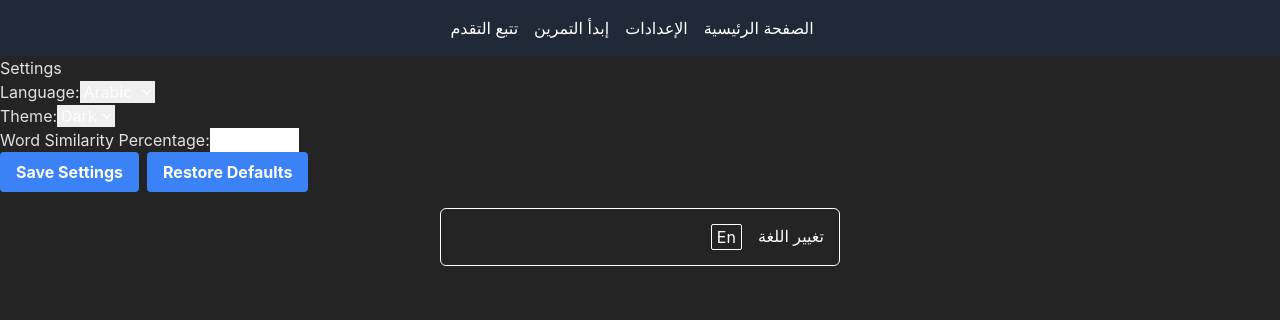
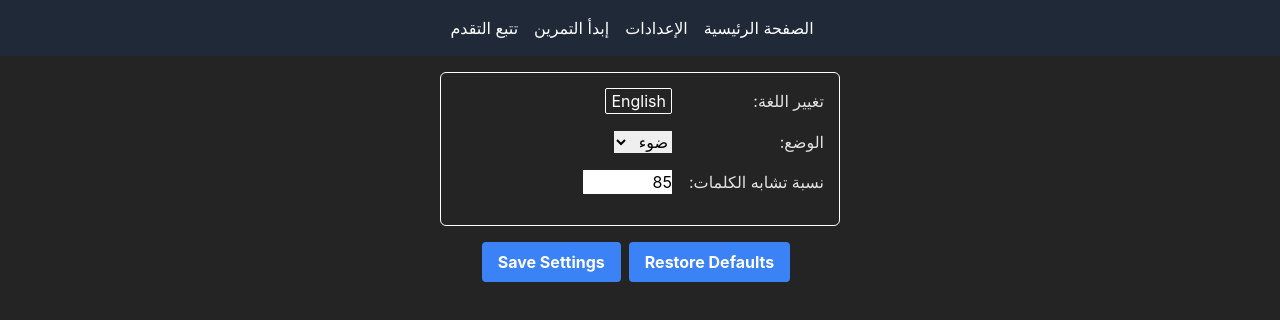
Before and after one commit to NidhalNaffati/hackathon-ramadan-2024, a React (Vite) app: page /Settings in a window 1280 px wide. Shown: the top 320 px of the page. Built offline with nearby package versions, Linux system fonts and the light colour scheme.

Commit message:
add setting page

```diff
--- a/src/components/SettingComponent.tsx
+++ b/src/components/SettingComponent.tsx
@@ -1,5 +1,6 @@
 import React, {useState, useEffect} from "react";
 import {IpcRenderer} from "electron";
+import {useTranslation} from "react-i18next";
 
 const ipcRenderer: IpcRenderer = window.ipcRenderer;
 
@@ -8,14 +9,24 @@ interface Settings {
 	theme: string;
 	wordSimilarityPercentage: string;
 }
+interface Language {
+	nativeName: string;
+}
 
+const lngs: {[key: string]: Language} = {
+	en: {nativeName: "English"},
+	ar: {nativeName: "Arabic"},
+};
 const SettingComponent: React.FC = () => {
 	const [settings, setSettings] = useState<Settings>({
 		language: "arabic",
 		theme: "dark",
 		wordSimilarityPercentage: "85",
 	});
-
+	const [isDarkMode, setIsDarkMode] = useState<boolean>(false);
+	const [languge, setLanguage] = useState<"ar" | "en">("ar");
+	// this i18next useTranslation for changing language from rendered process
+	const {t, i18n} = useTranslation();
 	useEffect(() => {
 		const fetchSettings = async () => {
 			try {
@@ -31,7 +42,6 @@ const SettingComponent: React.FC = () => {
 			(error) => console.error("Error fetching settings:", error),
 		);
 	}, []);
-
 	const handleChange = (event: React.FormEvent<HTMLFormElement>) => {
 		const target = event.target as HTMLInputElement | HTMLSelectElement;
 		setSettings({
@@ -43,6 +53,18 @@ const SettingComponent: React.FC = () => {
 	const handleSaveSettings = async () => {
 		try {
 			ipcRenderer.send("save-settings", settings);
+			if (i18n.resolvedLanguage !== languge) {
+				i18n.changeLanguage(languge);
+			}
+			//Dark mode
+			if (isDarkMode) {
+				document.documentElement.classList.add("dark");
+				localStorage.theme = "dark";
+			} else {
+				document.documentElement.classList.remove("dark");
+				localStorage.theme = "light";
+			}
+
 			console.log("Settings saved successfully!");
 		} catch (error) {
 			console.error("Error saving settings:", error);
@@ -63,23 +85,81 @@ const SettingComponent: React.FC = () => {
 	};
 
 	return (
-		<div className="settings-container">
-			<h2>Settings</h2>
+		<>
+			<div className="settings-container w-[400px] border rounded-md border-white mx-auto m-[1rem] p-[15px]">
 				<form onChange={handleChange}>
-				<label htmlFor="language">Language:</label>
-				<select id="language" name="language" value={settings.language}>
-					<option value="arabic">Arabic</option>
-					<option value="english">English</option>
+					<div
+						className={
+							i18n.resolvedLanguage == "ar"
+								? "direction mb-[1rem] flex items-center gap-3"
+								: "mb-[1rem] flex items-center gap-3"
+						}
+					>
+						<label htmlFor="language" className="w-[140px]">
+							{t("language")}:
+						</label>
+						{/*
+							<select
+								id="language"
+								name="language"
+								className="text-black"
+								defaultValue={
+									i18n.resolvedLanguage == "ar" ? "arabic" : "english"
+								}
+								onChange={() => {}}
+							>
+								<option value="ar">Arabic</option>
+								<option value="en">English</option>
+							</select> */}
+						{Object.keys(lngs).map((lng) => (
+							<button
+								key={lng}
+								type="button"
+								className={
+									languge === lng
+										? "hidden"
+										: "text-white border border-white rounded-sm px-[5px]"
+								}
+								onClick={() => {
+									setLanguage(languge == "ar" ? "en" : "ar");
+								}}
+							>
+								{lngs[lng].nativeName}
+							</button>
+						))}
+					</div>
+					<div
+						className={
+							i18n.resolvedLanguage == "ar"
+								? "direction mb-[1rem] flex items-center gap-3 "
+								: "mb-[1rem] flex items-center gap-3"
+						}
+					>
+						<label htmlFor="theme" className="w-[140px]">
+							{t("Theme")}:
+						</label>
+						<select
+							id="theme"
+							name="theme"
+							className="text-black"
+							defaultValue={"light"}
+							onChange={() => {
+								setIsDarkMode(!isDarkMode);
+							}}
+						>
+							<option value="dark">{t("Dark")}</option>
+							<option value="light">{t("Light")}</option>
 						</select>
-				<br />
-				<label htmlFor="theme">Theme:</label>
-				<select id="theme" name="theme" value={settings.theme}>
-					<option value="dark">Dark</option>
-					<option value="light">Light</option>
-				</select>
-				<br />
-				<label htmlFor="wordSimilarityPercentage">
-					Word Similarity Percentage:
+					</div>
+					<div
+						className={
+							i18n.resolvedLanguage == "ar"
+								? "direction mb-[1rem] flex items-center gap-3 "
+								: "mb-[1rem] flex items-center gap-3"
+						}
+					>
+						<label htmlFor="wordSimilarityPercentage" className="w-[140px]">
+							{t("Word Similarity Percentage")}:
 						</label>
 						<input
 							type="number"
@@ -87,10 +167,13 @@ const SettingComponent: React.FC = () => {
 							name="wordSimilarityPercentage"
 							min="0"
 							max="100"
-					value={settings.wordSimilarityPercentage}
+							className="text-black"
+							defaultValue={settings.wordSimilarityPercentage}
 						/>
-				<br />
+					</div>
 				</form>
+			</div>
+			<div className="flex items-center justify-center">
 				<button
 					className={
 						"bg-blue-500 hover:bg-blue-700 text-white font-bold py-2 px-4 rounded mr-2"
@@ -108,6 +191,7 @@ const SettingComponent: React.FC = () => {
 					Restore Defaults
 				</button>
 			</div>
+		</>
 	);
 };
 
--- a/src/i18/i18next.js
+++ b/src/i18/i18next.js
@@ -37,6 +37,10 @@ i18next
 					"Loading...": "تحميل...",
 					"Stop Vosk": "إيقاف البرنامج",
 					"Start Vosk": "تشغيل البرنامج",
+					Theme: "الوضع",
+					Dark: "مظلم",
+					Light: "ضوء",
+					"Word Similarity Percentage": "نسبة تشابه الكلمات",
 				},
 				navigation: {
 					home: "الصفحة الرئيسية",
@@ -71,6 +75,9 @@ i18next
 					"Loading...": "Loading...",
 					"Stop Vosk": "Stop Vosk",
 					"Start Vosk": "Start Vosk",
+					Theme: "Theme",
+					Dark: "Dark",
+					"Word Similarity Percentage": "Word Similarity Percentage",
 				},
 				navigation: {
 					home: "Home",
--- a/src/pages/Settings.tsx
+++ b/src/pages/Settings.tsx
@@ -1,21 +1,11 @@
-import {useTranslation} from "react-i18next";
 import SettingComponent from "../components/SettingComponent.tsx";
 
 export default function Settings() {
-	const {t, i18n} = useTranslation();
-	interface Language {
-		nativeName: string;
-	}
-
-	const lngs: {[key: string]: Language} = {
-		en: {nativeName: "En"},
-		ar: {nativeName: "Ar"},
-	};
-	return (
+return (
 		<div>
 			<SettingComponent />
 
-			<div className="w-[400px] border rounded-md border-white mx-auto m-[1rem] p-[15px]">
+			{/* <div className="w-[400px] border rounded-md border-white mx-auto m-[1rem] p-[15px]">
 				<ul>
 					<li
 						className={
@@ -44,10 +34,10 @@ export default function Settings() {
 						))}
 						{/* i18n.resolvedLanguage == "ar" && (
 						<span className={"text-white direction"}>{t("language")}</span>
-					) */}
+					) }
 					</li>
 				</ul>
-			</div>
+				</div> */}
 		</div>
 	);
 }
--- a/tailwind.config.js
+++ b/tailwind.config.js
@@ -1,6 +1,7 @@
 /** @type {import('tailwindcss').Config} */
 // eslint-disable-next-line no-undef
 module.exports = {
+	darkMode:'selector',
 	content: ["./src/**/*.{js,jsx,ts,tsx}"],
 	theme: {
 		extend: {},
```
Lines whose indentation alone changed are shown as unchanged.
